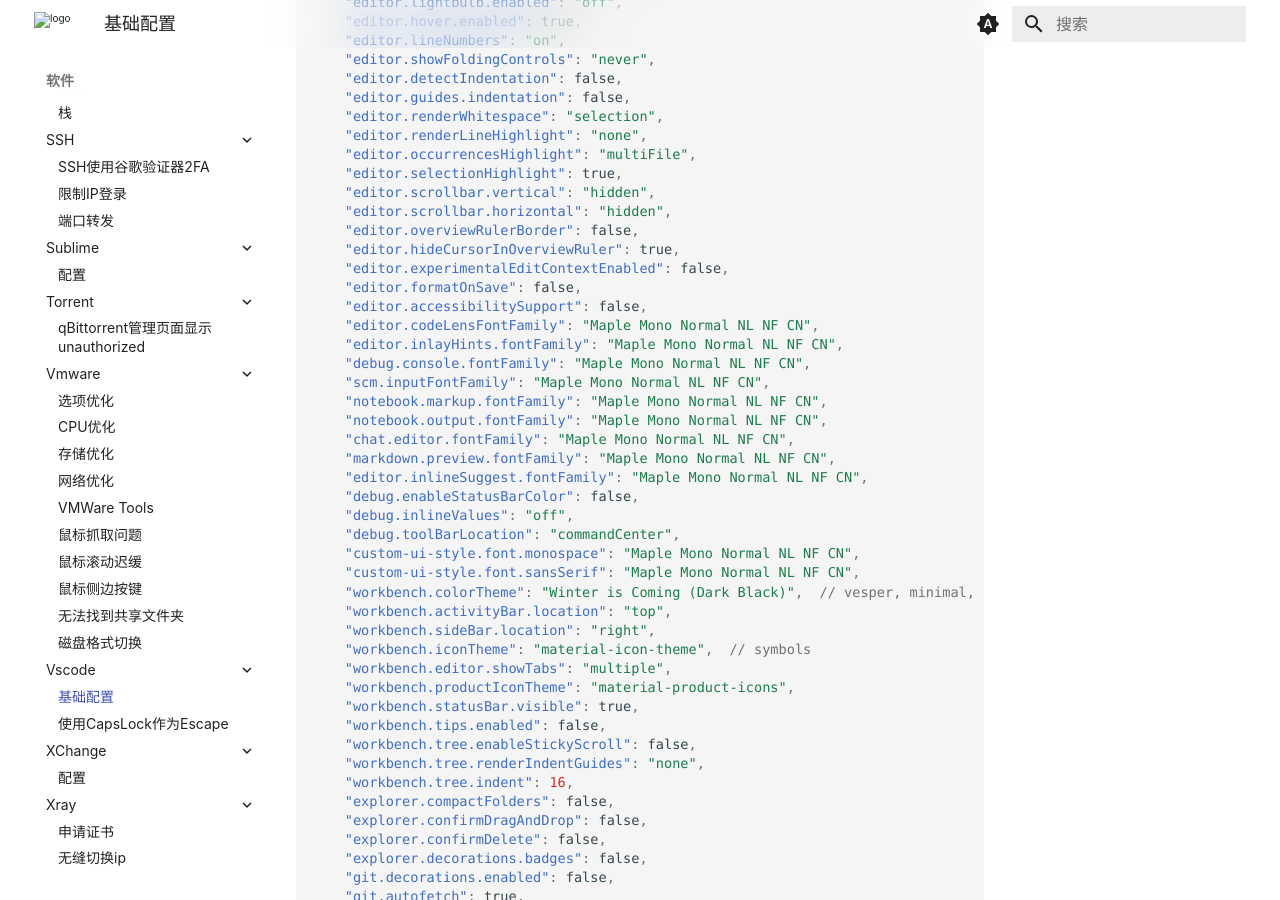
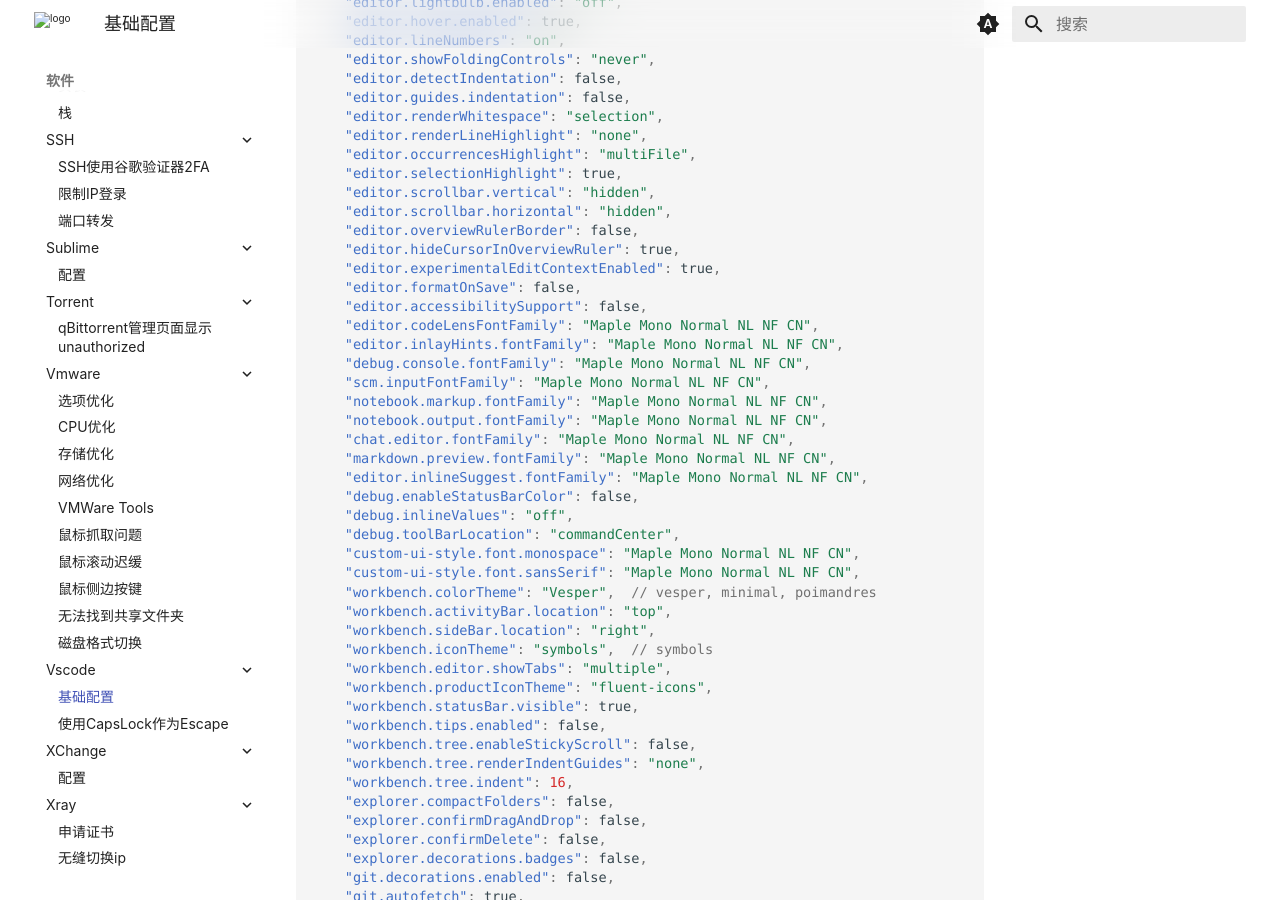
Before and after one commit to ricolxwz/note, an MkDocs documentation site: the page built from docs/software/vscode/config.md, in a window 1280 px wide and 900 px high, scrolled down 553 px. Built offline with MkDocs 1.6.1 and Material for MkDocs 9.7.7, drawn with Linux system fonts in a browser that asks for light colours; some web fonts are replaced; comment, search, counter and statistics services are not loaded; a style sheet for code colours, icons or effects is not loaded.

Commit message:
docs: 更新VSCode配置，启用实验性编辑上下文和更改主题及图标设置

```diff
--- a/docs/software/vscode/config.md
+++ b/docs/software/vscode/config.md
@@ -34,7 +34,7 @@ comments: true
     "editor.scrollbar.horizontal": "hidden",
     "editor.overviewRulerBorder": false,
     "editor.hideCursorInOverviewRuler": true,
-    "editor.experimentalEditContextEnabled": false,
+    "editor.experimentalEditContextEnabled": true,
     "editor.formatOnSave": false,
     "editor.accessibilitySupport": false,
     "editor.codeLensFontFamily": "Maple Mono Normal NL NF CN",
@@ -51,12 +51,12 @@ comments: true
     "debug.toolBarLocation": "commandCenter",
     "custom-ui-style.font.monospace": "Maple Mono Normal NL NF CN",
     "custom-ui-style.font.sansSerif": "Maple Mono Normal NL NF CN",
-    "workbench.colorTheme": "Winter is Coming (Dark Black)",  // vesper, minimal, poimandres
+    "workbench.colorTheme": "Vesper",  // vesper, minimal, poimandres
     "workbench.activityBar.location": "top",
     "workbench.sideBar.location": "right",
-    "workbench.iconTheme": "material-icon-theme",  // symbols
+    "workbench.iconTheme": "symbols",  // symbols
     "workbench.editor.showTabs": "multiple",
-    "workbench.productIconTheme": "material-product-icons",
+    "workbench.productIconTheme": "fluent-icons",
     "workbench.statusBar.visible": true,
     "workbench.tips.enabled": false,
     "workbench.tree.enableStickyScroll": false,
```
Also changed, not shown: docs/general/randomised-algorithm/nearest-neighbor.md (+21 -1 lines).
